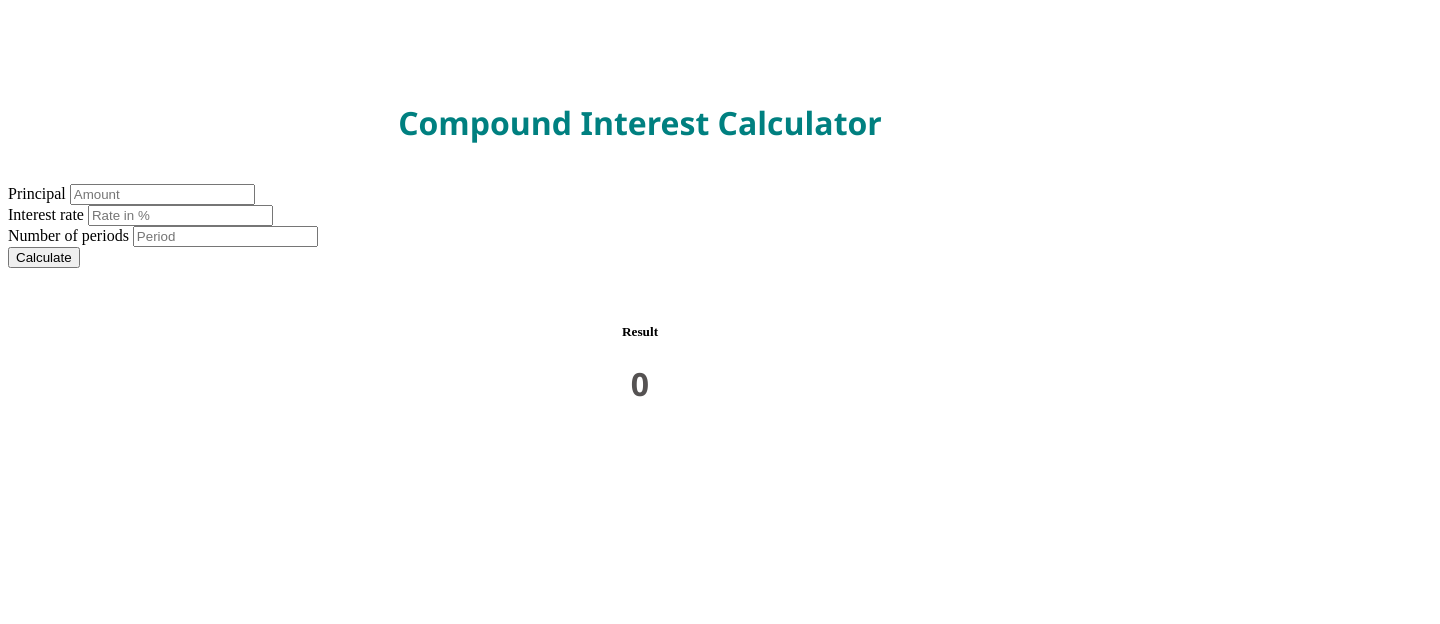
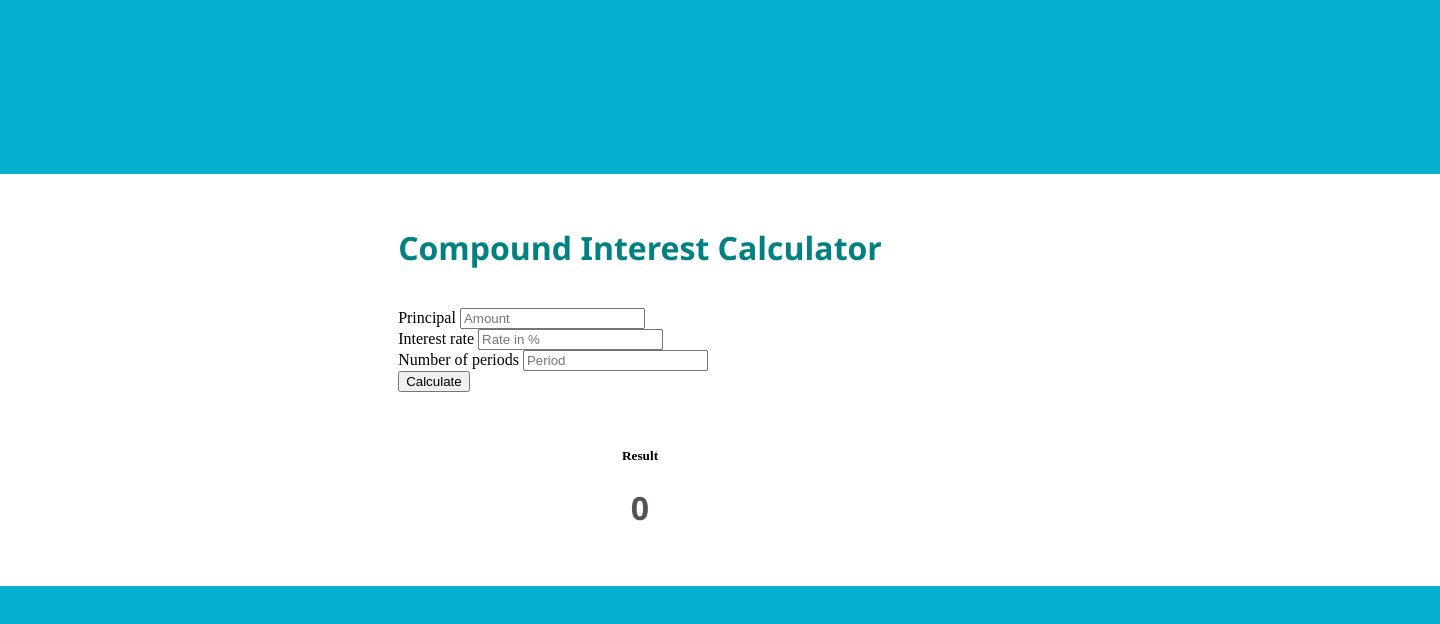
Before and after one commit to mrkc2303/compound-interest-calculator, a plain HTML site: page index.html in a window 1280 px wide. Shown: the whole page, 1440 px wide, since content can reach past the window. Drawn offline with Linux system fonts and the light colour scheme.

Commit message:
Basic Changes

```diff
--- a/index.html
+++ b/index.html
@@ -19,11 +19,11 @@
           <div class="row">
             <div class="col-md-12">
         <form>
-            <div class="form-group">
+            <div>
                   <label class="form-group">Principal</label>
                   <input class="form-control" type="text" id="principal" placeholder="Amount">
-             </div>
-              <div class="form-group">
+              </div>
+              <div>
                   <label class="form-group">Interest rate</label>
                   <input class="form-control" type="text" id="annual-interest-rate"
                   placeholder="Rate in %">
--- a/style.css
+++ b/style.css
@@ -1,5 +1,17 @@
 body{
-    /*background-color: #06b1cf;*/
+    display: flex;
+    justify-content: center;
+    align-items: center;
+    background-color: #06b1cf;
+}
+
+.card {
+    display: flex;
+    background-color: #fff;
+    align-items: space-between;
+    justify-content: center;
+    width: 100rem;
+    height: auto;
 }
 
 h1{
@@ -22,11 +34,6 @@ h5{
     color: rgb(85, 82, 82);
 }
 
-.copyright{
-    text-align: center;
-    margin-bottom: 20px;
-}
-
 .name{
     color: white;
 }
```
